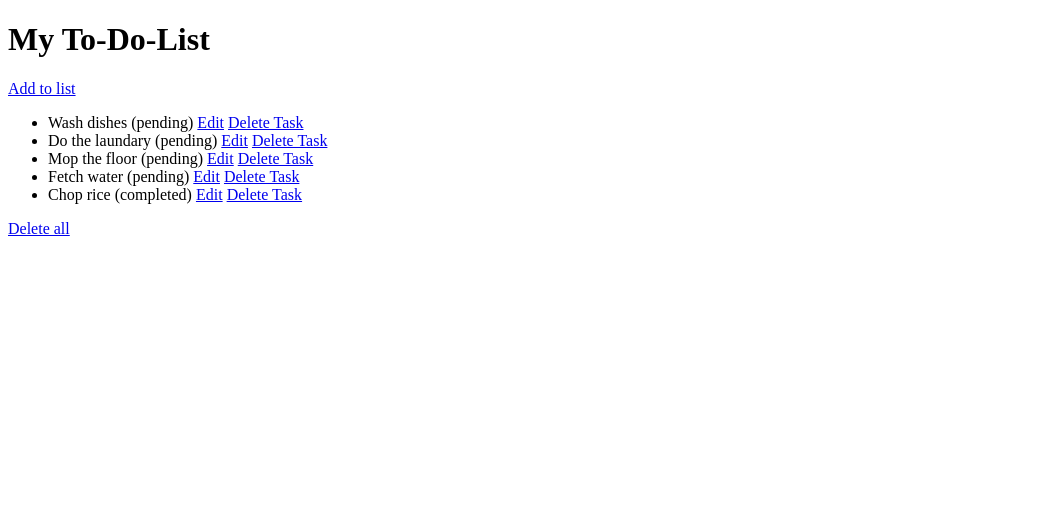
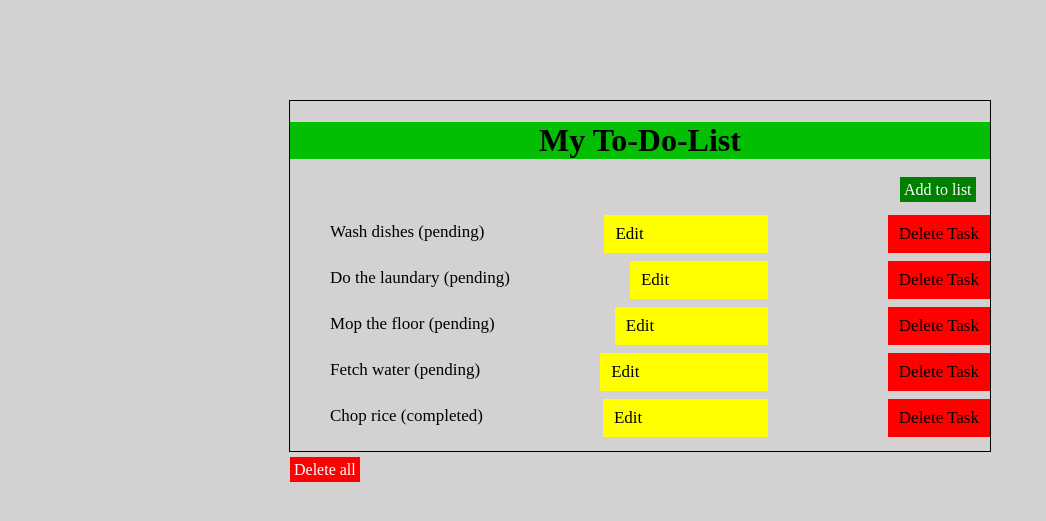
Before and after one commit to Gbolahan15/To-Do-List, a Django app: page / in a window 1280 px wide. Shown: the top 521 px of the page, without its empty margins (0-1046 px from the left). Run offline with Django 5.2, Linux system fonts and the light colour scheme; data comes from the database, SQL or seed files in the repository.

Commit message:
Style: still attemtpting, layout not looking great...yet

```diff
--- /dev/null
+++ b/todoProject/todoApp/static/styles/styles.css
@@ -0,0 +1,76 @@
+body{
+    background: rgb(211, 209, 209);
+    padding: 0;
+    margin: 0;
+}
+
+.container{
+    border: 1px solid black;
+    width: 700px;
+    height: 350px;
+    margin: 100px auto;
+    align-items: center;
+    justify-content: center;
+}
+
+h1{
+    text-align: center;
+    background: rgb(3, 190, 3);
+}
+
+.addlist{
+    margin-left: 610px;
+    text-decoration: none;
+    border: 1px solid green;
+    padding: 3px;
+    background: green;
+    color: white;
+}
+
+.addlist:hover{
+    background: darkgreen;
+}
+
+li{
+    font-size: 17px;
+    line-height: 2;
+    display: flex;
+    gap: 20px;
+}
+
+li .change{
+    margin-left: 100px;
+}
+
+li a{
+    display: inline-block;
+
+}
+
+li a.change#edit{
+    text-decoration: none;
+    border: 1px solid yellow;
+    background: yellow;
+    color: black;
+    padding: 1px 10px 1px 10px;
+    margin-bottom: 8px;
+    flex: 1;
+}
+
+li a.change#delete{
+    text-decoration: none;
+    border: 1px solid red;
+    background: red;
+    color: black;
+    padding: 1px 10px 1px 10px;
+    margin-bottom: 8px;
+}
+
+
+.deleteall{
+    text-decoration: none;
+    border: 1px solid red;
+    background: red;
+    color: white;
+    padding: 3px;
+}
--- a/todoProject/todoApp/templates/list.html
+++ b/todoProject/todoApp/templates/list.html
@@ -5,11 +5,13 @@
     <meta charset="UTF-8">
     <meta name="viewport" content="width=device-width, initial-scale=1.0">
     <title>To-Do-List</title>
+    <link rel="stylesheet" href="{% static 'styles/styles.css' %}">
 
 </head>
 <body>
-    <h1>My To-Do-List</h1>
-        <a href="{% url 'task_create' %}">Add to list</a>
+    <div class="container">
+        <h1>My To-Do-List</h1>
+        <a href="{% url 'task_create' %}" class="addlist">Add to list</a>
         <ul>
             {% for task in tasks %}
             <li>
@@ -19,13 +21,14 @@
                 {% else %}
                     (pending)
                 {% endif %}
-                <a href="{% url 'task_update' task.id %}">Edit</a>
-                <a href="{% url 'task_delete' task.id %}">Delete Task</a>
+                <a href="{% url 'task_update' task.id %}" class="change" id="edit">Edit</a>
+                <a href="{% url 'task_delete' task.id %}" class="change" id="delete">Delete Task</a>
             </li>
             {% empty %}
             <li>No tasks yet</li>
             {% endfor %}
         </ul>
-        <a href="{% url 'task_delete_all' %}">Delete all</a>
+        <a href="{% url 'task_delete_all' %}" class="deleteall">Delete all</a>
+    </div>
 </body>
 </html>
```
